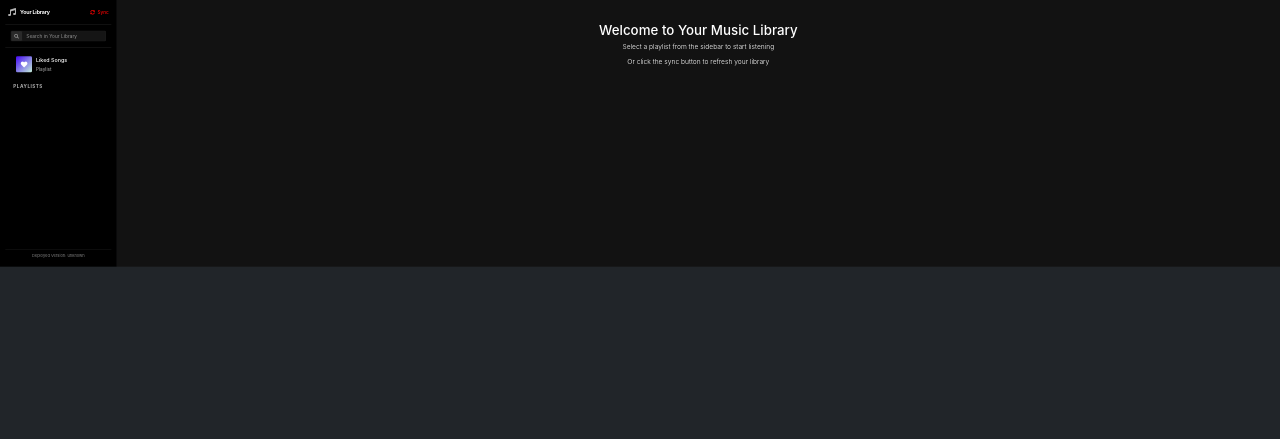
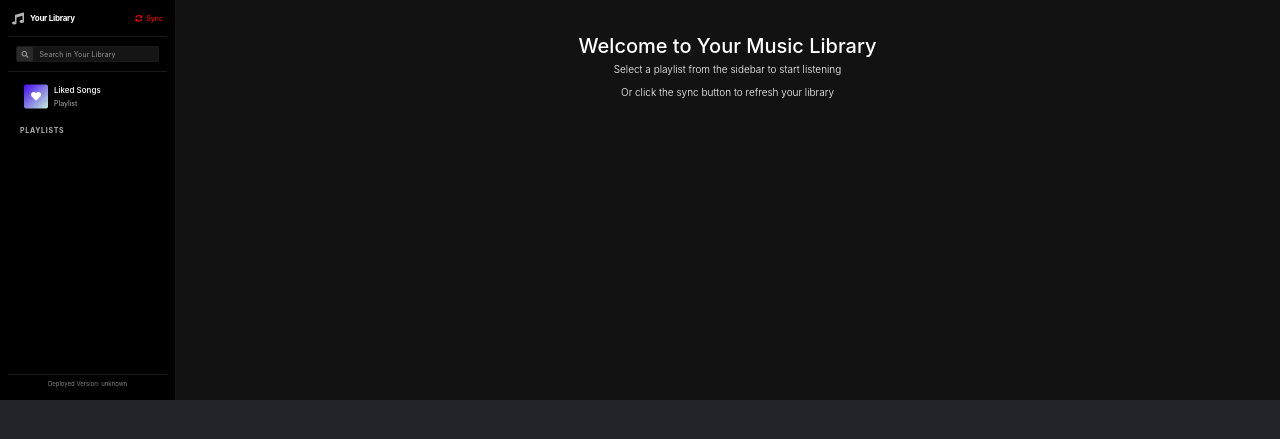
Before and after one commit to Yocrita/Yocrify, a Flask app: template templates/playlists.html in a window 1280 px wide. Shown: the top 439 px of the page. Run offline with Flask 3, Linux system fonts and the light colour scheme; the template is opened without the code that fills it, so the values that code supplies are empty; some libraries are stand-ins or nearby versions.

Commit message:
Update layout for 2560px total width

```diff
--- a/templates/playlists.html
+++ b/templates/playlists.html
@@ -23,7 +23,7 @@ body {
 /* App container for scaling */
 .app-container {
     position: relative;
-    width: 3840px;
+    width: 2560px;
     height: 100vh;
     transform-origin: top left;
 }
@@ -46,7 +46,7 @@ body {
     position: fixed;
     left: 350px;
     top: 0;
-    width: 3490px;
+    width: 2210px;
     height: 100vh;
     overflow: auto;
     padding: 20px;
@@ -1459,7 +1459,7 @@ function updateScale() {
     const physicalWidth = window.innerWidth * dpr;
 
     // Calculate scale based on physical width
-    const scale = Math.min(physicalWidth / 3840, 1);
+    const scale = Math.min(physicalWidth / 2560, 1);
 
     // Apply scale transform
     container.style.transform = `scale(${scale})`;
```
